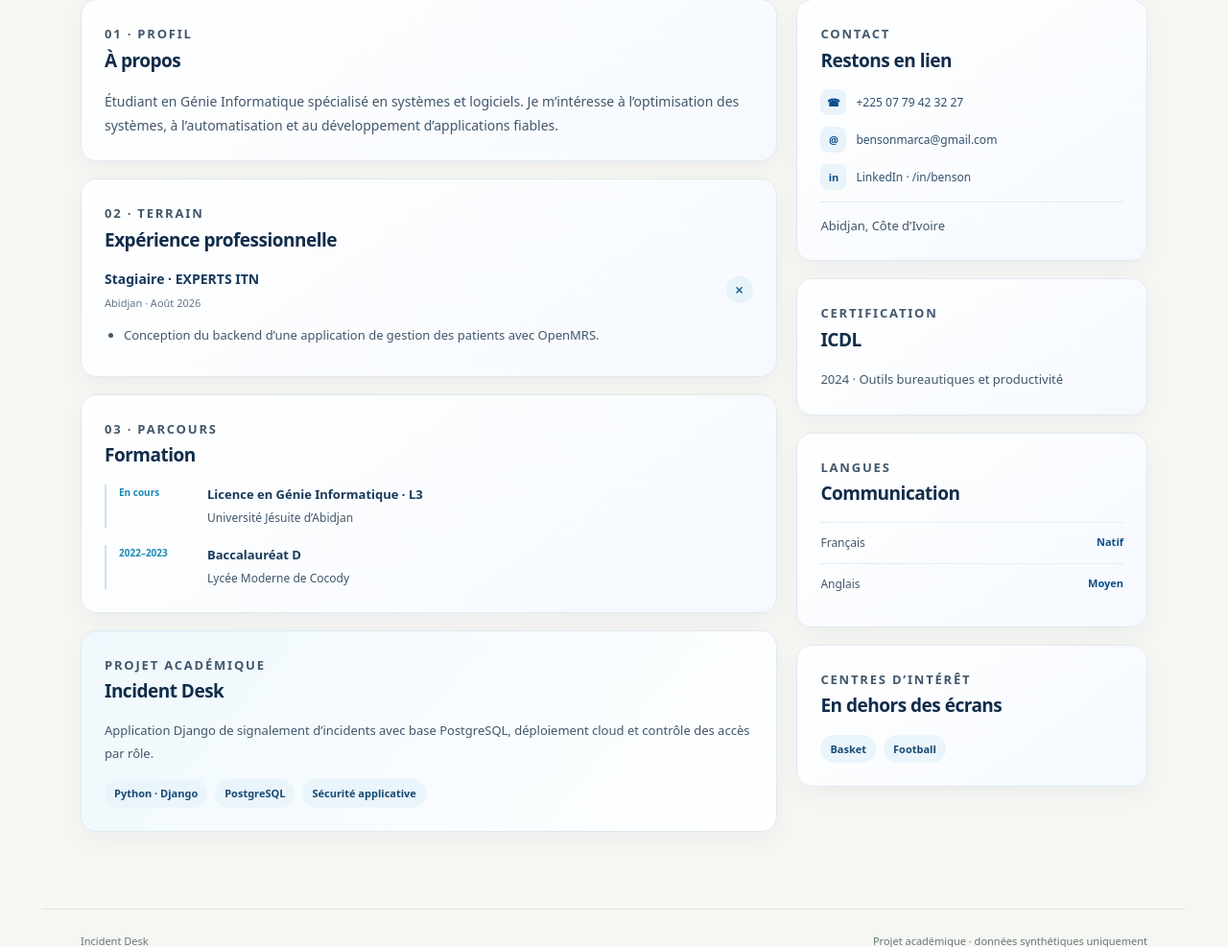
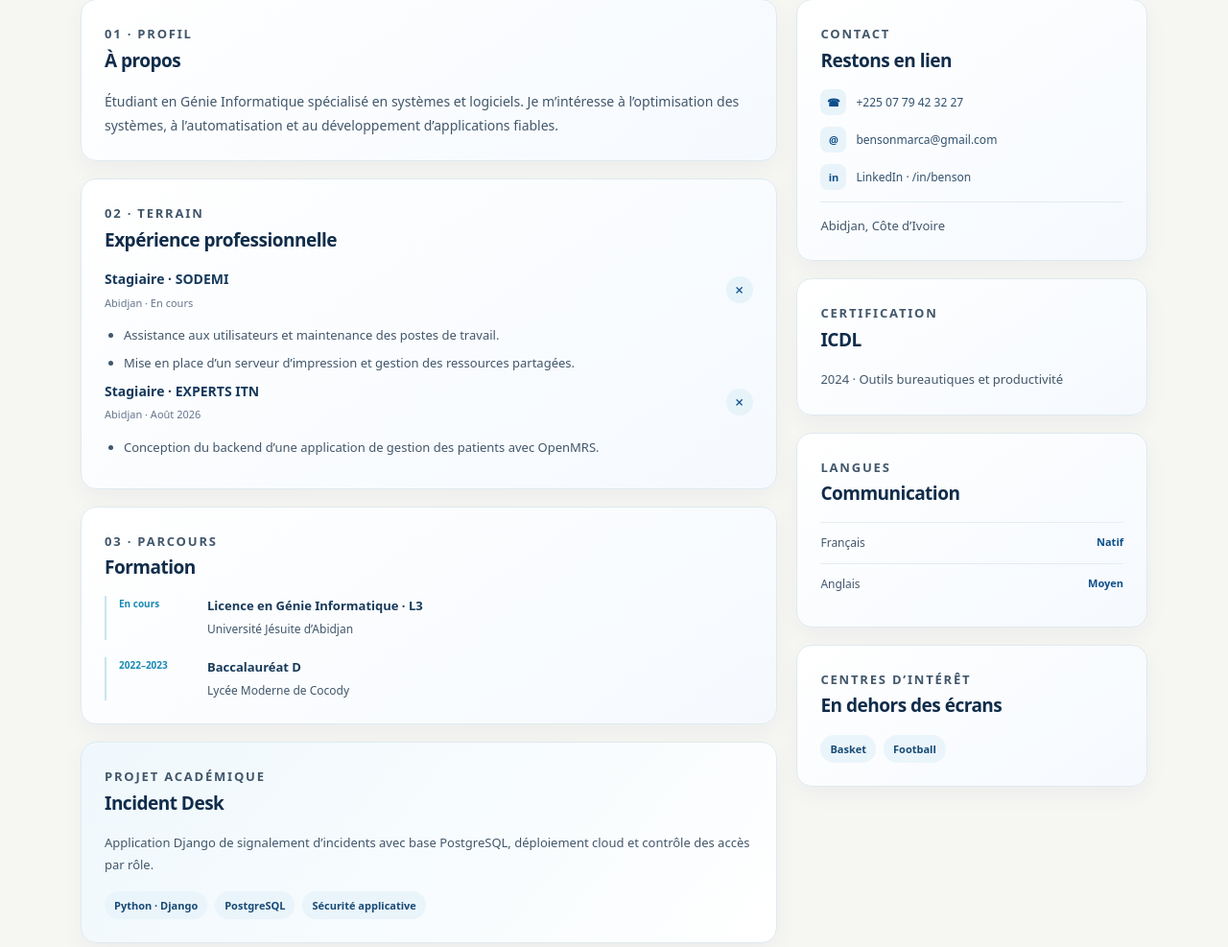
Before and after one commit to Benra66/Projet-Final-Incident, a Django app: page / in a window 1280 px wide. Shown: the part 470-1457 px from the top of the page at 96% size. Run offline with Django 5.2, Linux system fonts and the light colour scheme.

Commit message:
Keep SODEMI and add EXPERTS ITN internship

```diff
--- a/templates/pages/cv.html
+++ b/templates/pages/cv.html
@@ -27,6 +27,10 @@
 
       <section class="cv-card" id="experience">
         <p class="cv-section-label">02 · TERRAIN</p><h2>Expérience professionnelle</h2>
+        <details class="cv-experience" open>
+          <summary><span><strong>Stagiaire · SODEMI</strong><small>Abidjan · En cours</small></span><span class="cv-expand" aria-hidden="true">+</span></summary>
+          <ul><li>Assistance aux utilisateurs et maintenance des postes de travail.</li><li>Mise en place d’un serveur d’impression et gestion des ressources partagées.</li></ul>
+        </details>
         <details class="cv-experience" open>
           <summary><span><strong>Stagiaire · EXPERTS ITN</strong><small>Abidjan · Août 2026</small></span><span class="cv-expand" aria-hidden="true">+</span></summary>
           <ul><li>Conception du backend d’une application de gestion des patients avec OpenMRS.</li></ul>
```
